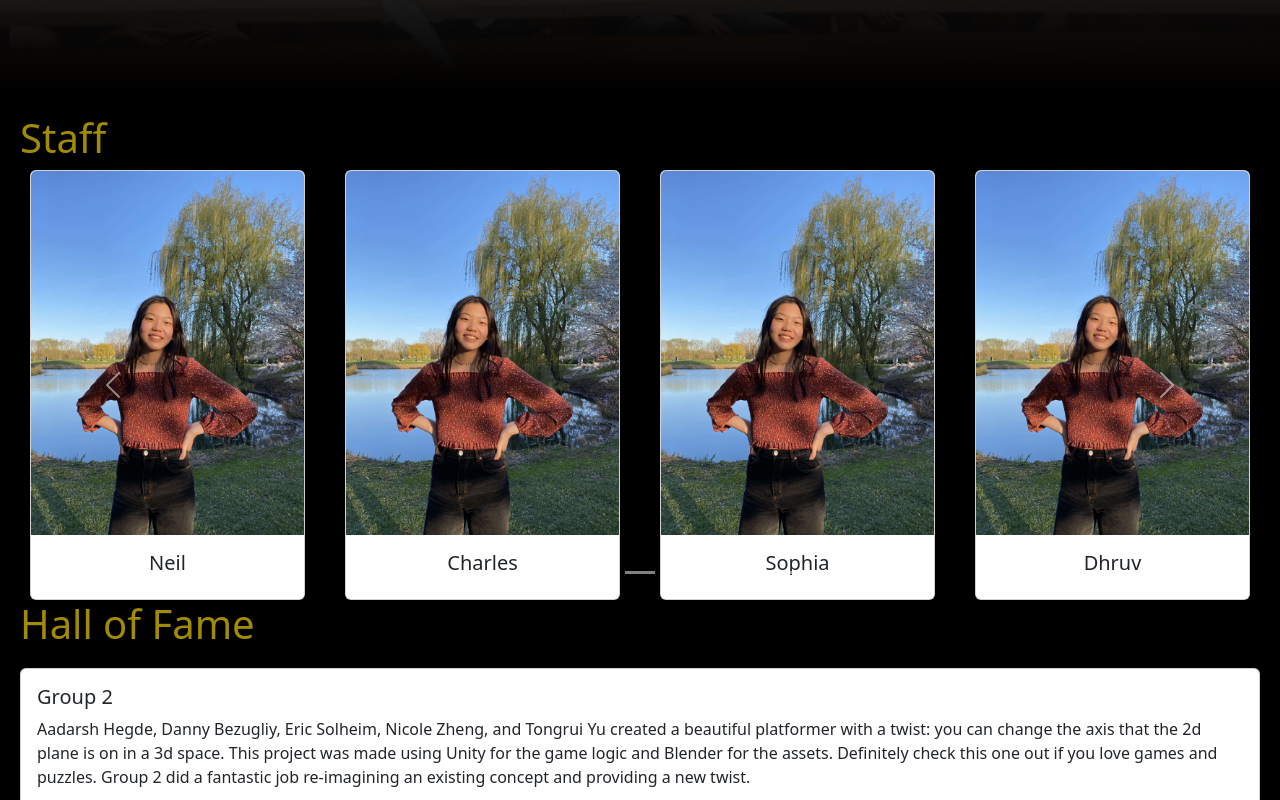
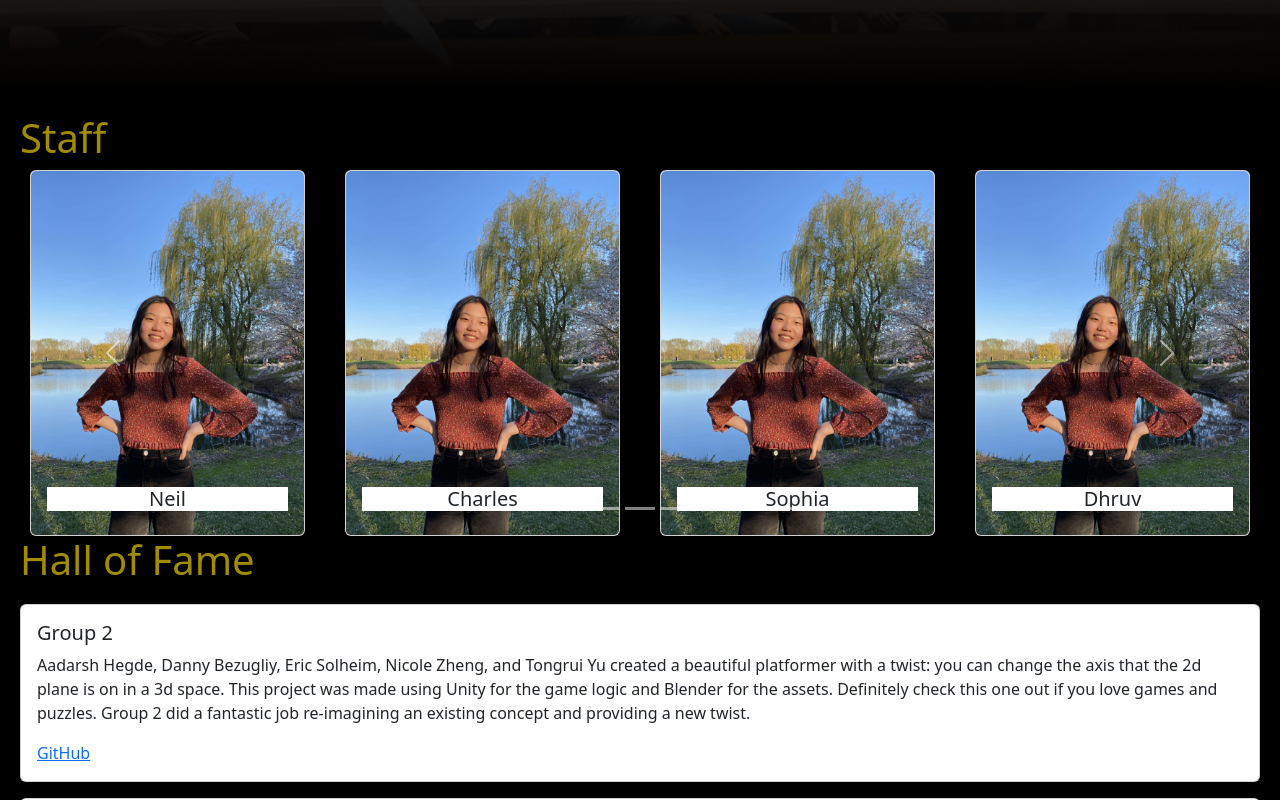
Before and after one commit to superstarcoder/jain18ayush.github.io, a React (Create React App) app: page / in a window 1280 px wide. Shown: the part 706-1506 px from the top of the page. Built offline with nearby package versions, Linux system fonts and the light colour scheme.

Commit message:
style: Improve staff card styling

```diff
--- a/src/App.scss
+++ b/src/App.scss
@@ -276,10 +276,6 @@ font-weight: bold;
 }
 
 // Card CSS
-.picture {
-  background-color: cyan;
-}
-
 @media (min-width: 576px) {
   .staff-card {
     width: calc(50% - 20px); /* Two cards per row on small screens */
@@ -317,15 +313,11 @@ font-weight: bold;
   color: whitesmoke;
   background-color: #f5f5f5;
   border-radius: 15px;
-  box-shadow: 0 10px 20px rgba(0,0,0,0.1), 0 6px 6px rgba(0,0,0,0.1);
+  box-shadow: 0 10px 20px rgba(0, 0, 0, 0.1), 0 6px 6px rgba(0, 0, 0, 0.1);
   transition: all 0.3s ease;
-
-  &:hover {
-    transform: translateY(-5px);
-    box-shadow: 0 15px 30px rgba(0,0,0,0.2), 0 10px 10px rgba(0,0,0,0.1);
 }
 
-  &:before {
+.staff-card:before {
   content: '';
   position: absolute;
   top: 0;
@@ -334,36 +326,34 @@ font-weight: bold;
   height: 100%;
   background-size: cover;
   background-position: center;
-    transition: transform 0.3s ease;
+  transition: filter 0.3s ease;
 }
 
-  &:after {
-    content: '';
+.staff-card:hover:before {
+  filter: brightness(0.7);
+}
+
+.picture {
+  background-color: cyan;
+}
+
+.content {
   position: absolute;
-    top: 0;
+  z-index: 1;
+  padding: 20px;
+  transition: all 0.3s ease;
+  bottom: 0;
   left: 0;
   width: 100%;
   height: 100%;
-    background: linear-gradient(to bottom, rgba(0,0,0,0) 0%, rgba(0,0,0,0.8) 100%);
-    opacity: 0;
-    transition: opacity 0.3s ease;
+  display: flex;
+  flex-direction: column;
+  justify-content: flex-end;
 }
 
-  &:hover:before {
-    transform: scale(1.05);
-  }
-
-  &:hover:after {
-    opacity: 1;
-  }
-}
-
-.content {
-  position: relative;
-  z-index: 1;
-  padding: 20px;
-  transition: transform 0.3s ease;
-}
+// .staff-card:hover .content {
+//   justify-content: center;
+// }
 
 .name {
   font-size: 1.5rem;
@@ -371,6 +361,7 @@ font-weight: bold;
   color: white;
   margin-bottom: 10px;
   transition: transform 0.3s ease;
+  background-color: rgba(255, 255, 255, 1);
 }
 
 .bio {
@@ -379,35 +370,23 @@ font-weight: bold;
   overflow: hidden;
   transition: opacity 0.3s ease, max-height 0.3s ease;
   color: white;
+  position: absolute;
+  top: 50%;
+  left: 50%;
+  transform: translate(-50%, -50%);
+  text-align: center;
+  width: 100%;
+  padding: 0 20px; /* Optional: Add padding for better readability */
 }
 
-.staff-card:hover .content {
-  transform: translateY(-50px);
-}
-
-.staff-card:hover .name {
-  transform: translateY(-20px);
+.staff-card:hover .bio {
+  opacity: 1;
+  max-height: none; /* Remove max-height to show full bio */
 }
 
 .staff-card:hover .bio {
   opacity: 1;
   max-height: 200px;
-}
-
-.chip-list {
-  display: flex;
-  flex-wrap: wrap;
-  justify-content: center;
-  gap: 5px;
-  margin-top: 10px;
-}
-
-.chip {
-  padding: 5px 10px;
-  border-radius: 15px;
-  font-size: 0.8rem;
-  background-color: rgba(255, 255, 255, 0.2);
-  color: white;
 }
 
 @media (min-width: 600px) {
--- a/src/components/StaffCarousel.jsx
+++ b/src/components/StaffCarousel.jsx
@@ -16,27 +16,6 @@ function StaffCarousel({ staffData }) {
                 <Card.Body className='content'>
                   <Card.Title className="name">{staff.name}</Card.Title>
                   <Card.Text className="bio">{staff.bio}</Card.Text>
-
-                  {/* Render technical areas if available */}
-                  {staff.split_technical_areas && staff.split_technical_areas.length > 0 && (
-                    <div className="chip-list">
-                      {staff.split_technical_areas.map((area, i) => (
-                        <Badge key={i} className="chips-ta" pill bg="secondary" style={{ margin: '2px' }}>
-                          {area}
-                        </Badge>
-                      ))}
-                    </div>
-                  )}
-
-                  {staff.split_languages && staff.split_languages.length > 0 && (
-                    <div className="chip-list">
-                      {staff.split_languages.map((language, i) => (
-                        <Badge key={i} className="chips-lang" pill bg="info" style={{ margin: '2px' }}>
-                          {language}
-                        </Badge>
-                      ))}
-                    </div>
-                  )}
                 </Card.Body>
               </Card>
             ))}
```
Lines whose indentation alone changed are shown as unchanged.
